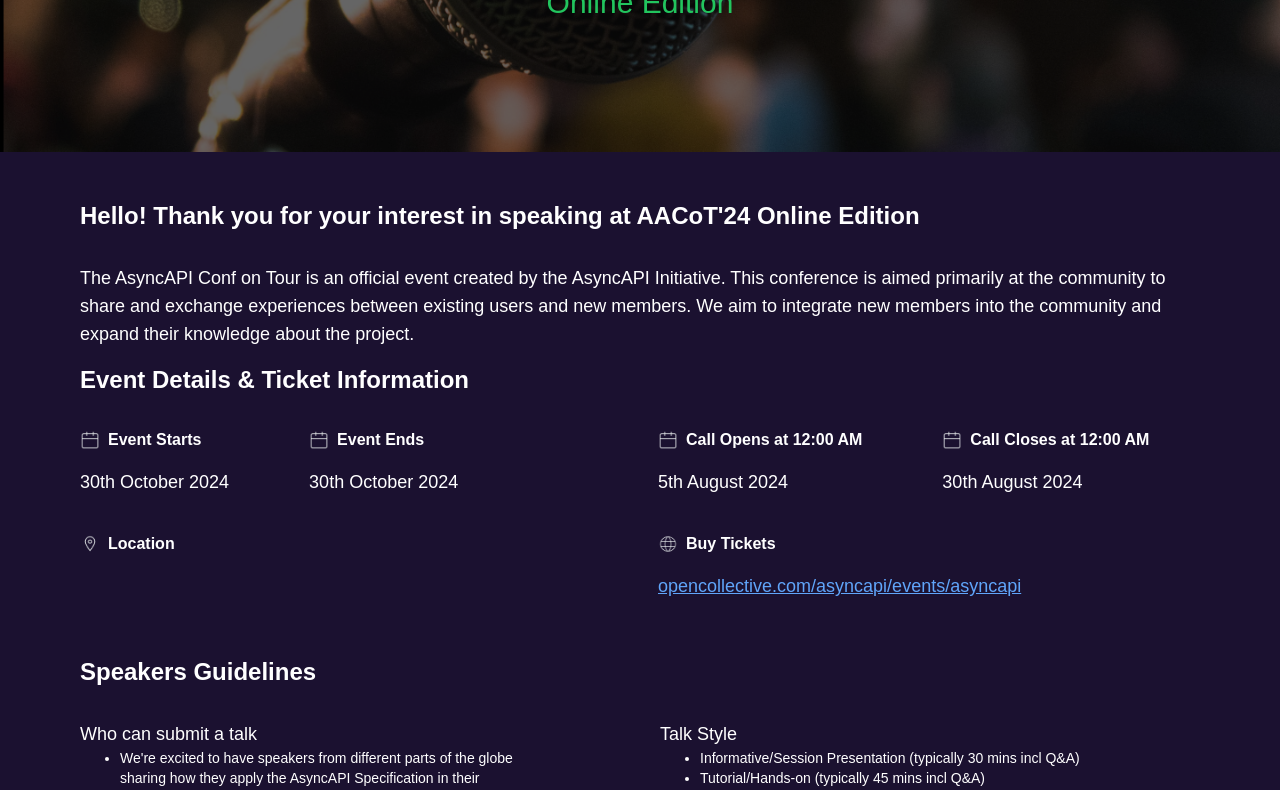
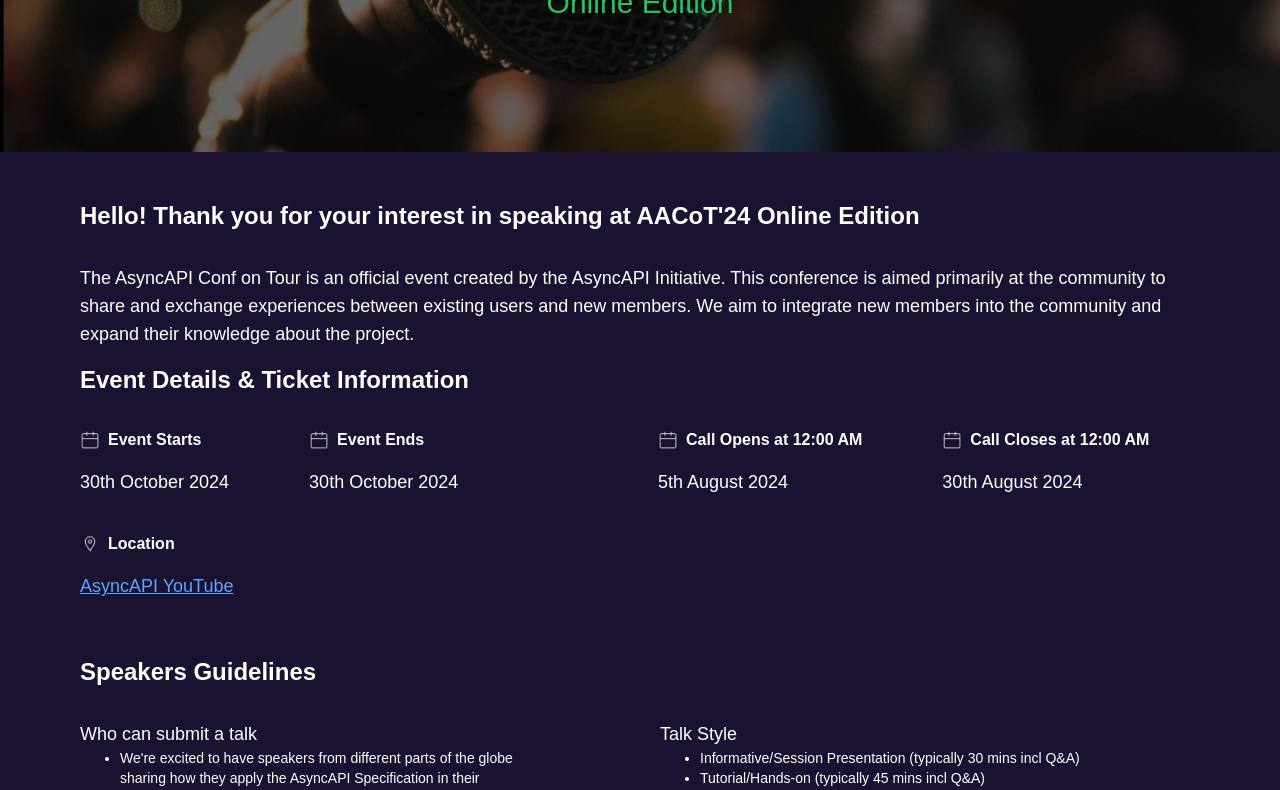
Before and after one commit to asyncapi/conference-website, a Next.js app: page /venue/online in a window 1280 px wide. Shown: the part 357-1147 px from the top of the page. Built offline with nearby package versions, Linux system fonts and the light colour scheme.

Commit message:
Update eventDetails.js

```diff
--- a/components/Speaker/eventDetails.js
+++ b/components/Speaker/eventDetails.js
@@ -43,10 +43,14 @@ export default function EventDetails(props) {
               <Image src="/img/Location.png" alt="Location Icon" width={20} height={20} layout="fixed" className="w-6 h-6" />
               <span className="font-bold">Location</span>
             </div>
-            <div className="text-lg lg:text-base">{props.EventLocation}</div>
+            <div className="text-lg lg:text-base">{props.EventLocation}
+            <a href="https://www.youtube.com/@AsyncAPI" className="text-blue-400 underline" target="_blank" rel="noopener noreferrer">
+            AsyncAPI YouTube
+              </a>
+            </div>
         </div>
 
-        <div className="space-y-4">
+        {/*<div className="space-y-4">
             <div className="flex items-center space-x-2">
               <Image src="/img/Globe.png" alt="Ticket Icon" width={20} height={20} layout="fixed" className="w-6 h-6" />
               <span className="font-bold">Buy Tickets</span>
@@ -56,7 +60,7 @@ export default function EventDetails(props) {
                 opencollective.com/asyncapi/events/asyncapi
               </a>
             </div>
-          </div>
+          </div>*/}
       </div>
     );
   }
```
